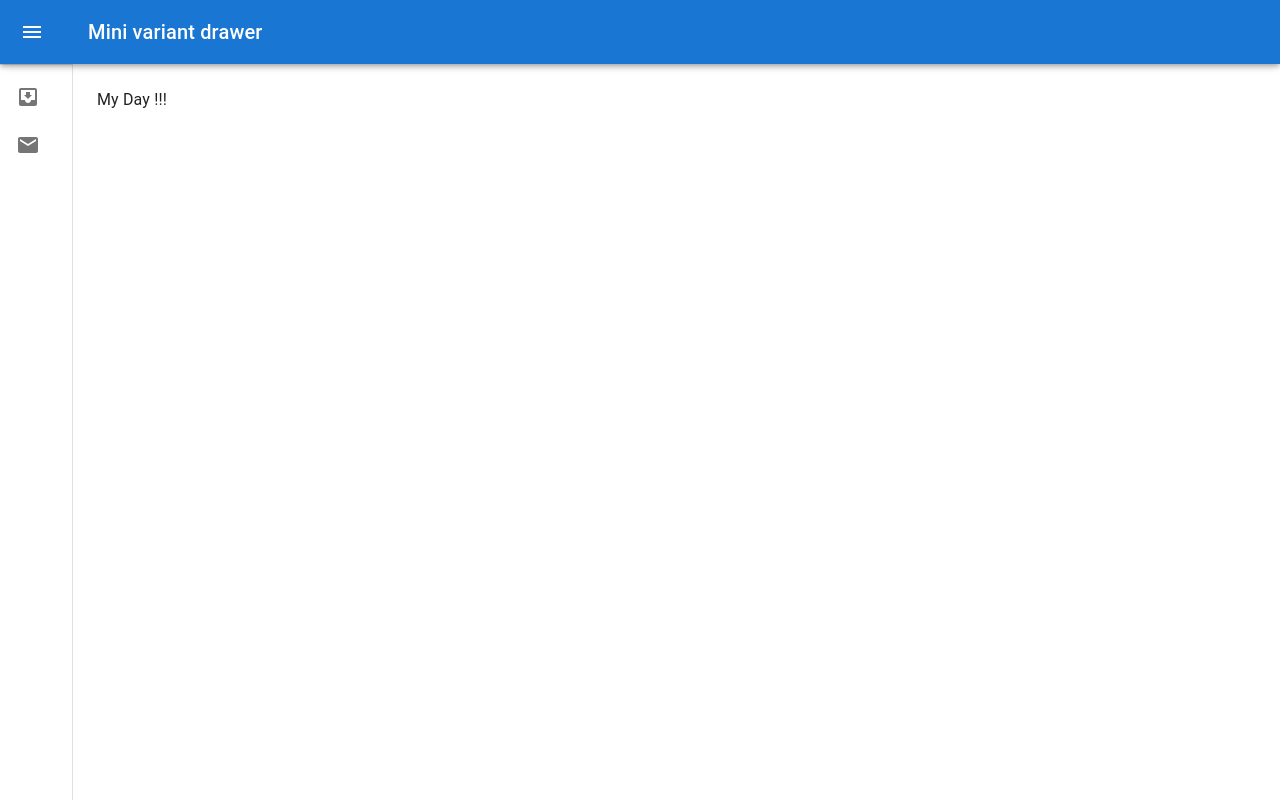
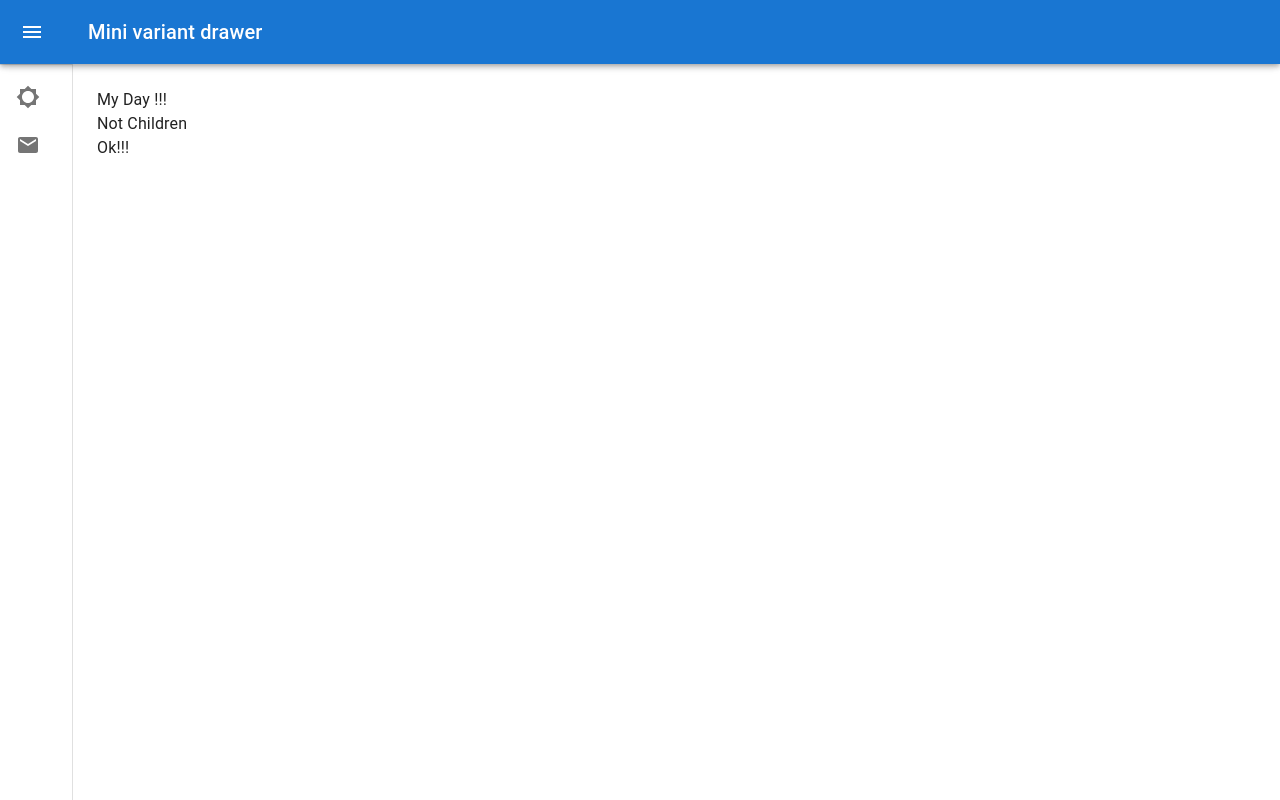
Before and after one commit to sangnx98/to-do-microsoft, a React (Create React App) app in the folder to-do-app-microsoft/: page / in a window 1280 px wide. Built offline with nearby package versions, Linux system fonts and the light colour scheme.

Commit message:
add-router

```diff
--- a/to-do-app-microsoft/src/components/Layout/MainLayout.js
+++ b/to-do-app-microsoft/src/components/Layout/MainLayout.js
@@ -5,6 +5,7 @@ import MuiDrawer from "@mui/material/Drawer";
 import MuiAppBar from "@mui/material/AppBar";
 import Toolbar from "@mui/material/Toolbar";
 import List from "@mui/material/List";
+import { Link } from "react-router-dom";
 import CssBaseline from "@mui/material/CssBaseline";
 import Typography from "@mui/material/Typography";
 import Divider from "@mui/material/Divider";
@@ -18,9 +19,25 @@ import ListItemText from "@mui/material/ListItemText";
 import InboxIcon from "@mui/icons-material/MoveToInbox";
 import MailIcon from "@mui/icons-material/Mail";
 
+import Brightness5Icon from '@mui/icons-material/Brightness5';
+
 import { useHistory } from "react-router-dom";
+import * as path from "path";
 
 const drawerWidth = 240;
+
+const routes = [
+  {
+    path: '/',
+    icon: <Brightness5Icon />,
+    title: 'My Day'
+  },
+  {
+    path: '/important',
+    icon: <MailIcon />,
+    title: 'My Day'
+  }
+]
 
 const openedMixin = (theme) => ({
   width: drawerWidth,
@@ -101,12 +118,8 @@ export default function MainLayout(props) {
     setOpen(false);
   };
 
-  const handleRouter = (indx) => {
-    if (indx % 2 === 0) {
-      history.push("/");
-    } else {
-      history.push("/important");
-    }
+  const handleRouter = (link) => {
+    history.push(link)
   };
 
   return (
@@ -143,13 +156,13 @@ export default function MainLayout(props) {
         </DrawerHeader>
         <Divider />
         <List>
-          {["My Day", "Important"].map((text, index) => (
-            <ListItem button key={text} onClick={() => handleRouter(index)}>
-              <ListItemIcon>
-                {index % 2 === 0 ? <InboxIcon /> : <MailIcon />}
-              </ListItemIcon>
-              <ListItemText primary={text} />
-            </ListItem>
+          {routes.map((item, index) => (
+              <ListItem key={index} button onClick={() => handleRouter(item.path)}>
+                <ListItemIcon button>
+                  {item.icon}
+                </ListItemIcon>
+                <ListItemText primary={item.title} />
+              </ListItem>
           ))}
         </List>
       </Drawer>
--- a/to-do-app-microsoft/src/pages/MyDay.js
+++ b/to-do-app-microsoft/src/pages/MyDay.js
@@ -1,7 +1,17 @@
 import React from "react";
+import MyDay from "./MyDay";
+
+const ChildrenComponent = () => {
+  return true;
+};
 
 const Home = () => {
-  return <div>My Day !!!</div>;
+  return <div>My Day !!!
+    <ChildrenComponent />
+    {ChildrenComponent() ? <div>Not Children</div> : <div>Ok!!!</div>}
+    {!ChildrenComponent() ? <div>Not Children</div> : <div>Ok!!!</div>}
+  </div>;
+
 };
 
 export default Home;
```
